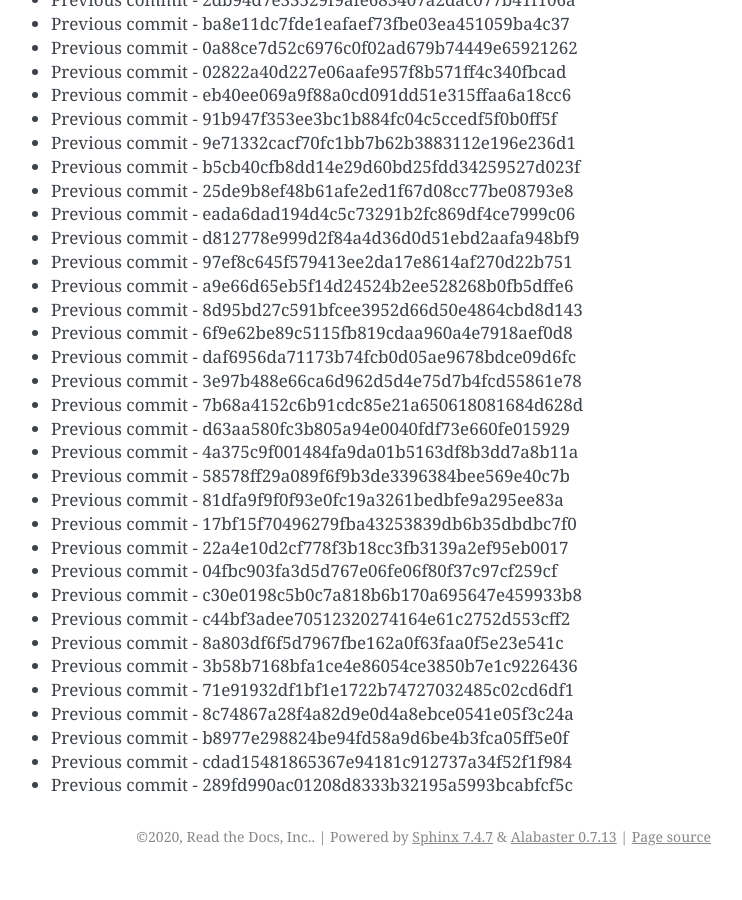
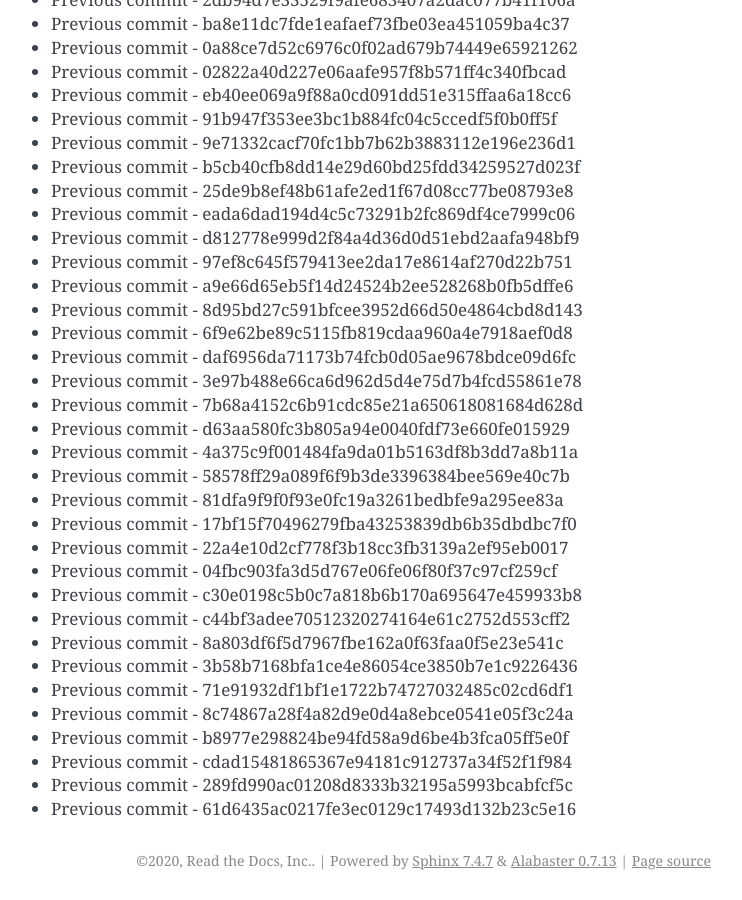
Before and after one commit to readthedocs/rtd-git-stresstest, a Sphinx documentation site: the page built from docs/updates.rst, in a window 1280 px wide and 900 px high, scrolled down 9484 px. Shown: the whole window, without its empty margins (399-1141 px from the left). Built offline with Sphinx 7.4.7, drawn with Linux system fonts in a browser that asks for light colours; before the commit the page ends 10360 px from its top, so only the background shows below that.

Commit message:
Generating commit from previous: 61d6435ac0217fe3ec0129c17493d132b23c5e16

```diff
--- a/docs/updates.rst
+++ b/docs/updates.rst
@@ -430,3 +430,4 @@ It can be tested for any performance characteristics.
 * Previous commit - b8977e298824be94fd58a9d6be4b3fca05ff5e0f
 * Previous commit - cdad15481865367e94181c912737a34f52f1f984
 * Previous commit - 289fd990ac01208d8333b32195a5993bcabfcf5c
+* Previous commit - 61d6435ac0217fe3ec0129c17493d132b23c5e16
```
